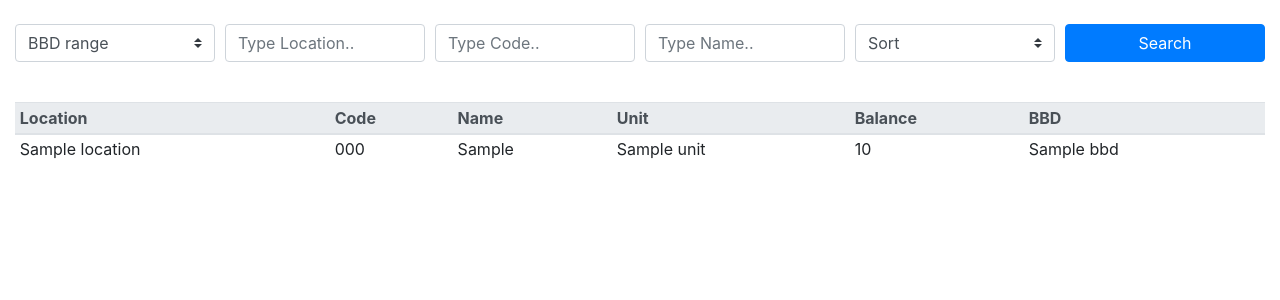
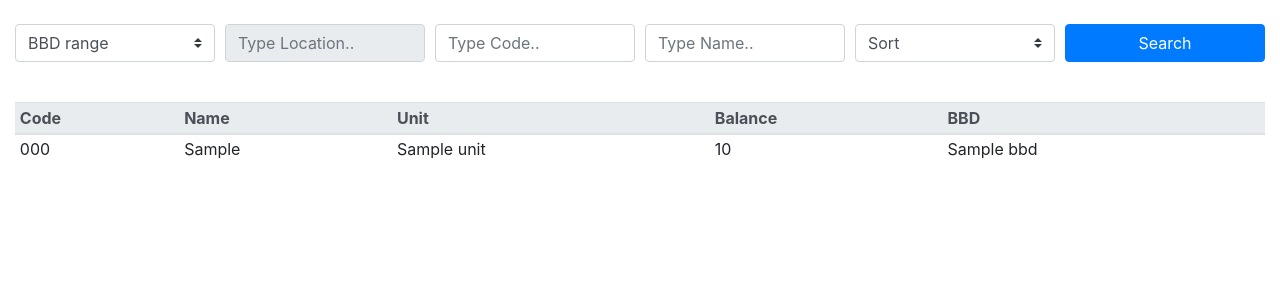
Before and after one commit to parksiwan/sf_django_project, a Django app: template inventory/templates/inventory/stock_simple.html in a window 1280 px wide. Shown: the part 58-358 px from the top of the page. Run offline with Django 3.2, Linux system fonts and the light colour scheme; the template is opened without the code that fills it: most values are stand-ins (such as "Sample title", 1, 10 or a date in 2020); some libraries are stand-ins or nearby versions.

Commit message:
Update stock_simple.html

```diff
--- a/inventory/templates/inventory/stock_simple.html
+++ b/inventory/templates/inventory/stock_simple.html
@@ -14,7 +14,7 @@
         </select>
       </div>
       <div class="col-lg-2 mb-4">
-        <input type="text" class="form-control" id="validationDefault01" placeholder="Type Location.." value="" name="location" >
+        <input type="text" class="form-control" id="validationDefault01" placeholder="Type Location.." value="" name="location" disabled>
       </div>
       <div class="col-lg-2 mb-4">
         <input type="text" class="form-control" id="validationDefault02" placeholder="Type Code.." value="" name="code">
@@ -39,7 +39,6 @@
 <table id="stock_table" class="table table-hover table-sm">
     <thead class="thead-light">
         <tr>
-            <th>Location</th>
             <th>Code</th>
             <th>Name</th>
             <th>Unit</th>
@@ -51,7 +50,6 @@
 
         {% for i in df_result.itertuples %}
         <tr>
-            <td>{{ i.location }}</td>
             <td>{{ i.code }}</td>
             <td>{{ i.ITEM1 }}</td>
             <td>{{ i.unit }}</td>
```
